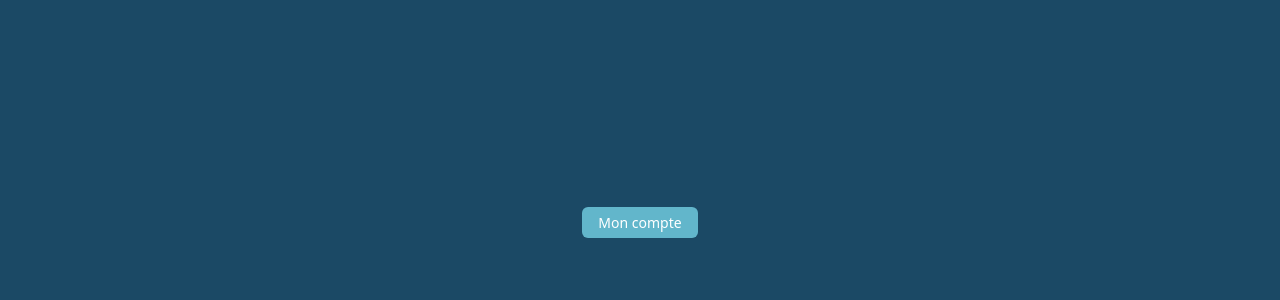
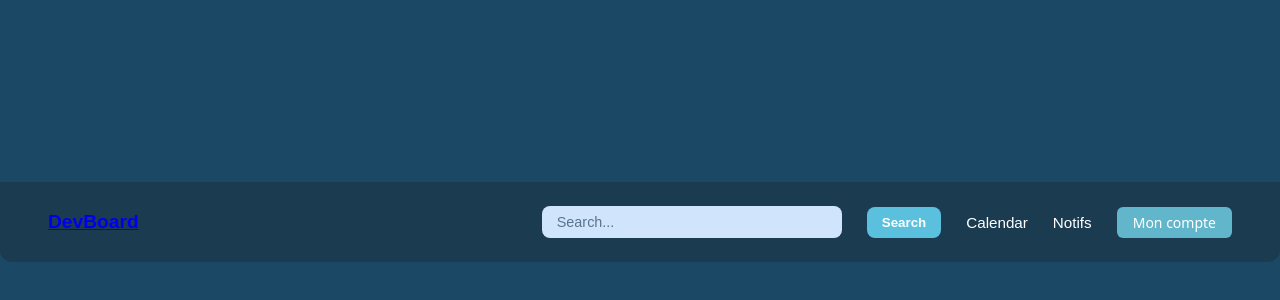
Before and after one commit to Flowz5/dashboard, a React (Vite) app: page / in a window 1280 px wide. Shown: the part 178-478 px from the top of the page. Built offline with nearby package versions, Linux system fonts and the light colour scheme.

Commit message:
Ajout base navbar

```diff
--- a/src/App.jsx
+++ b/src/App.jsx
@@ -1,12 +1,13 @@
-import Button from './components/Button/Button';
+import Navbar from './components/Navbar/Navbar'
 import './App.css';
 
 function App() {
   return (
     <div className="app-container">
-      <Button onClick={() => alert('Bouton cliqué !')}>
-        Mon compte
-      </Button>
+      <div className="Navbar">
+        <Navbar></Navbar>
+       </div>
+
     </div>
   );
 }
--- /dev/null
+++ b/src/components/Navbar/Navbar.css
@@ -0,0 +1,92 @@
+/* Supprimer les marges par défaut de la page et définir un fond global si besoin */
+body {
+  margin: 0;
+  padding: 0;
+  background-color: #163244; /* Optionnel : pour harmoniser le fond de la page */
+}
+
+/* Conteneur principal de la navbar */
+.Navbar {
+  background-color: #1b3b50; /* Couleur de fond bleu sombre/canard */
+  width: 100%;               /* S'étale sur toute la largeur */
+  box-sizing: border-box;    /* Inclut le padding dans le calcul de la largeur */
+  padding: 12px 24px;
+
+  /* Pour la coller en haut de l'écran et la fixer si on scroll (optionnel) */
+  position: sticky;
+  top: 0;
+  z-index: 1000;
+
+  /* Si tu veux garder les coins arrondis uniquement en bas, ou les enlever complètement pour une vraie navbar classique : */
+  border-radius: 0 0 12px 12px; /* Arrondis seulement en bas */
+}
+
+/* Structure interne (flexbox pour aligner logo et liens) */
+.Navbar nav {
+  display: flex;
+  justify-content: space-between;
+  align-items: center;
+  width: 100%;
+}
+
+/* Logo */
+.Navbar-logo {
+  color: #ffffff;
+  font-size: 1.2rem;
+  font-weight: bold;
+  font-family: sans-serif;
+}
+
+/* Zone des liens et de la recherche */
+.Navbar-links ul {
+  list-style: none;
+  display: flex;
+  align-items: center;
+  gap: 25px; /* Espace entre les éléments */
+  margin: 0;
+  padding: 0;
+}
+
+/* Lien "Dashboard" */
+.Navbar-links a {
+  color: #ffffff;
+  text-decoration: none;
+  font-family: sans-serif;
+  font-size: 0.95rem;
+}
+
+.Navbar-links a:hover {
+  text-decoration: underline;
+}
+
+/* Champ de recherche */
+#search-bar {
+  background-color: #d0e5fc;
+  border: none;
+  border-radius: 8px;
+  padding: 8px 15px;
+  font-size: 0.9rem;
+  color: #333333;
+  width: 300px;
+  outline: none;
+}
+
+#search-bar::placeholder {
+  color: #5a738e;
+}
+
+/* Bouton de recherche */
+#search-button {
+  background-color: #5bc0de;
+  border: none;
+  border-radius: 8px;
+  padding: 8px 15px;
+  color: #ffffff;
+  font-weight: bold;
+  cursor: pointer;
+  transition: background-color 0.2s;
+}
+
+#search-button:hover {
+  background-color: #46b8da;
+}
--- /dev/null
+++ b/src/components/Navbar/Navbar.jsx
@@ -0,0 +1,26 @@
+import './Navbar.css';
+import Button from '../Button/Button';
+
+
+const Navbar = () => {
+  return (
+    <div className="Navbar">
+      <nav>
+        <div className="Navbar-logo"><a href="/">DevBoard</a></div>
+        <div className='Navbar-links'>
+          <ul>
+            <input id="search-bar" name="search" type="text" placeholder="Search..."></input>
+            <input id="search-button" name="search_submit" type="submit" value="Search"></input>
+            <li><a href="/">Calendar</a></li>
+            <li><a href="/">Notifs</a></li>
+            <Button onClick={() => alert('Bouton cliqué !')}>
+              Mon compte
+            </Button>
+          </ul>
+        </div>
+    </nav>
+    </div>
+  );
+};
+
+export default Navbar;
```
